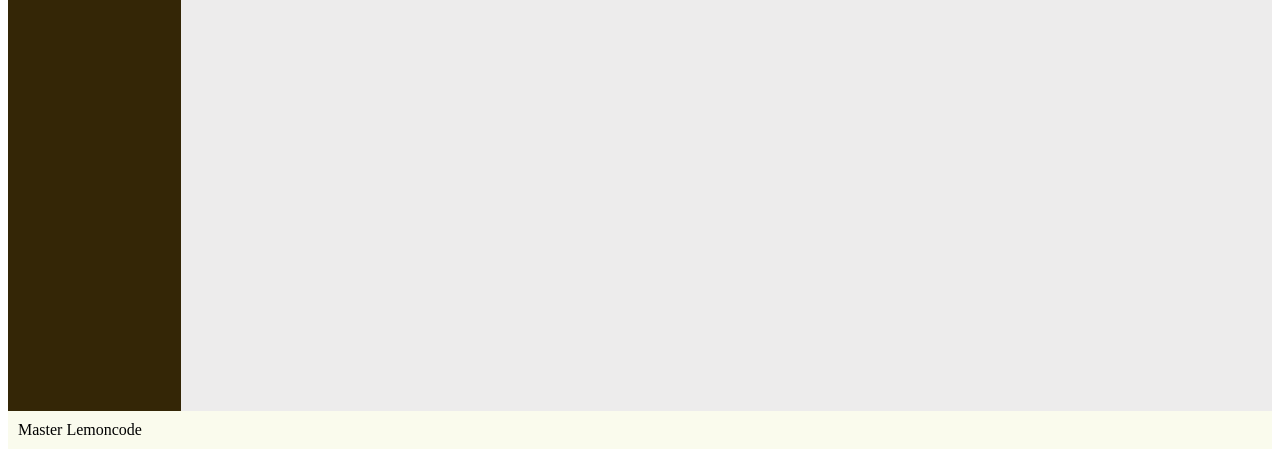
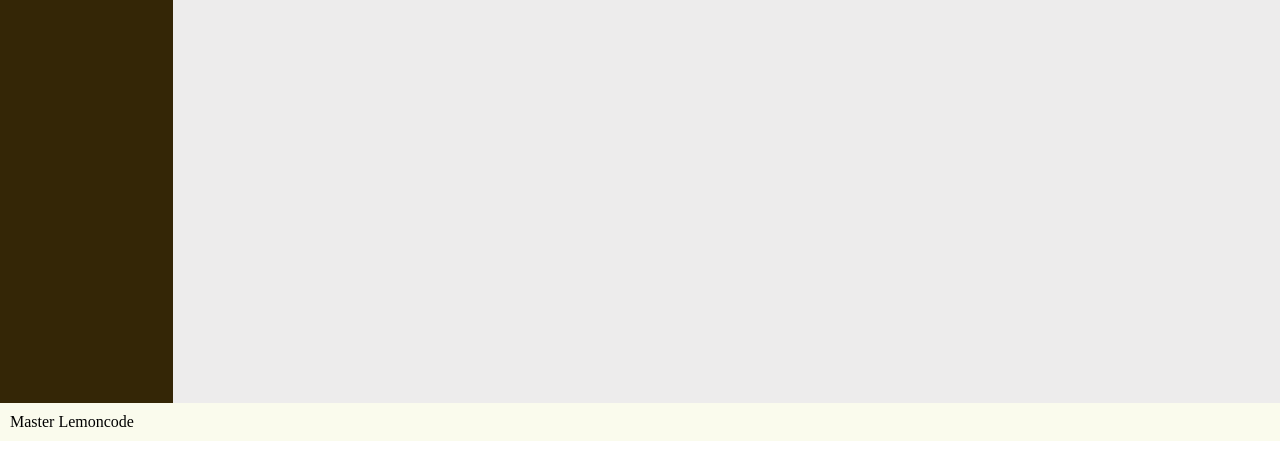
Before and after one commit to adriandcoding/Modulo-1-Laboratorio-extra, a website built with Vite: page index.html in a window 1280 px wide. Shown: the part 498-955 px from the top of the page. Built offline with nearby package versions, Linux system fonts and the light colour scheme.

Commit message:
Update page-container.css

```diff
--- a/css/page-container.css
+++ b/css/page-container.css
@@ -1,3 +1,13 @@
+html,
+body {
+  height: 100%;
+  margin: 0;
+  padding: 0;
+}
+
+body {
+  min-height: 100%;
+}
 .page-container {
   display: flex;
 }
```
